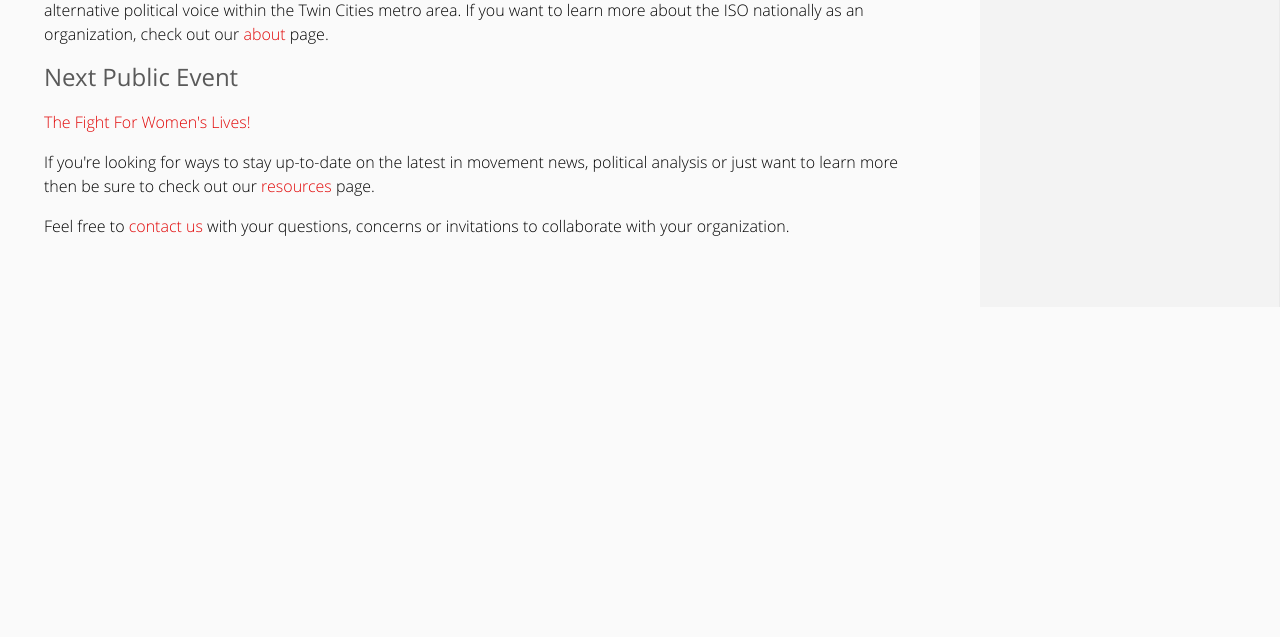
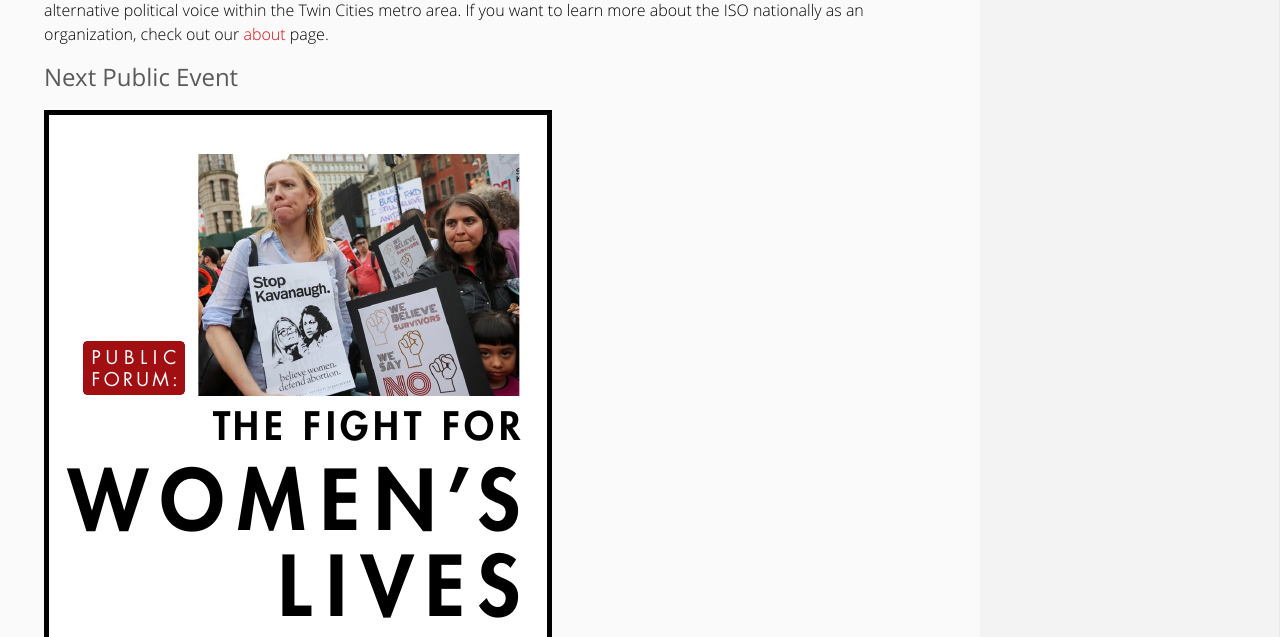
Before and after one commit to TwinCitiesSocialistOrg/twincitiessocialistorg.github.io, a plain HTML site: page home.html in a window 1280 px wide. Shown: the part 163-800 px from the top of the page. Drawn offline with nearby package versions, Linux system fonts and the light colour scheme.

Commit message:
Official Release!

```diff
--- a/home.html
+++ b/home.html
@@ -82,7 +82,9 @@
 		h3{
             font-style: italic;
         }
-
+        img {
+            border: 5px solid black;
+        }
 		#content a {
 			color :#e10707;
 		}
@@ -136,7 +138,7 @@ Hey there, we're the Twin Cities branch of the International Socialist Organizat
 <h2>Next Public Event</h2>
 
 <p>
-<a href="./events.html" title="The Fight For Women's Lives!" class="page">The Fight For Women's Lives!</a>
+<a href="./events.html"><img src="./files/20181016-womenslives.png"></a>
 </p>
 
 <p>
@@ -144,7 +146,7 @@ If you're looking for ways to stay up-to-date on the latest in movement news, po
 </p>
 
 <p>
-Feel free to <a href="./contact.html" title="contact us" class="page">contact us</a> with your questions, concerns or invitations to collaborate with your organization.
+Feel free to <a href="./contact.html" title="contact us" class="page">contact us</a> with your questions, concerns or invitations to collaborate organizationally. We also have an email list you can join.
 </p>
 
 
```
Also changed, not shown: about.html (+3 -1 lines), contact.html (+3 -1 lines), events.html (+3 -1 lines), resources.html (+3 -1 lines), files/20181016-womenslives.png (added).
